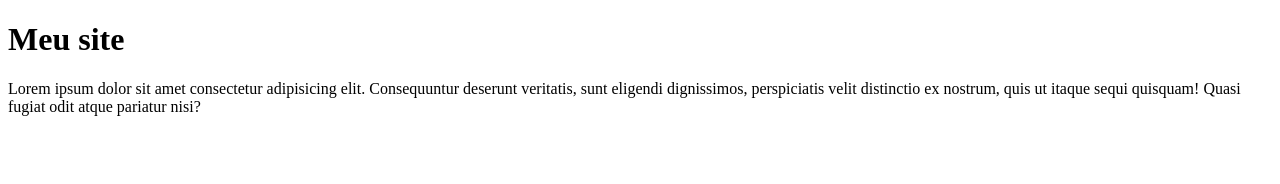
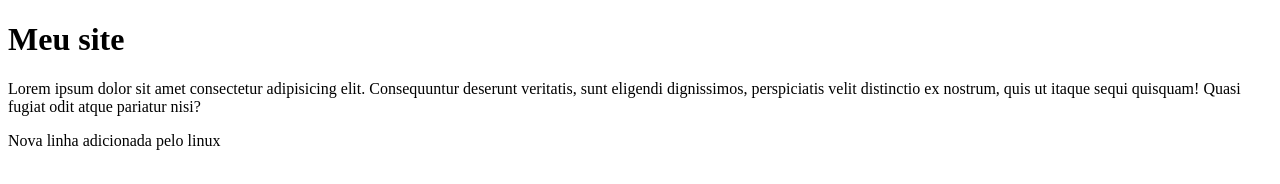
Before and after one commit to gustavo-hbo/OlaMundo-, a plain HTML site: page SIteexemplo/index.html in a window 1280 px wide. Drawn offline with Linux system fonts and the light colour scheme.

Commit message:
Adicionei uma nova linha

```diff
--- a/SIteexemplo/index.html
+++ b/SIteexemplo/index.html
@@ -8,5 +8,6 @@
 <body>
     <h1>Meu site</h1>
     <p>Lorem ipsum dolor sit amet consectetur adipisicing elit. Consequuntur deserunt veritatis, sunt eligendi dignissimos, perspiciatis velit distinctio ex nostrum, quis ut itaque sequi quisquam! Quasi fugiat odit atque pariatur nisi?</p>
+    <p>Nova linha adicionada pelo linux</p>
 </body>
 </html>
```
